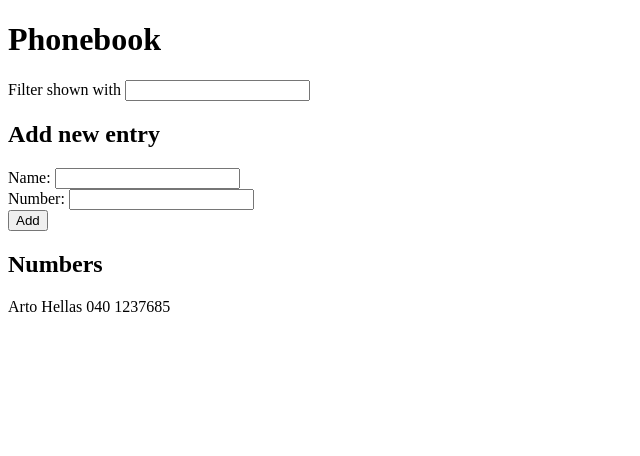
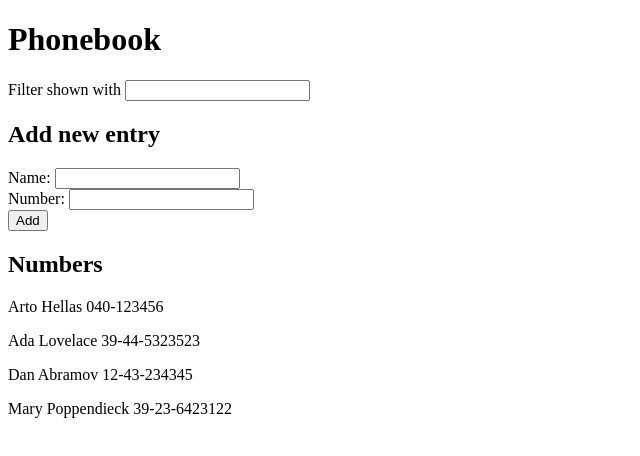
Before and after one commit to silkehof/fullstackopen, a React (Create React App) app in the folder part2/phonebook/: page / in a window 1280 px wide. Shown: the top 456 px of the page, without its empty margins (0-640 px from the left). Built offline with nearby package versions, Linux system fonts and the light colour scheme; data requests are answered from the project's data file.

Commit message:
Add solution for exercise 2_11

```diff
--- /dev/null
+++ b/part2/phonebook/db.json
@@ -0,0 +1,24 @@
+{
+    "persons": [
+        {
+            "name": "Arto Hellas",
+            "number": "040-123456",
+            "id": 1
+        },
+        {
+            "name": "Ada Lovelace",
+            "number": "39-44-5323523",
+            "id": 2
+        },
+        {
+            "name": "Dan Abramov",
+            "number": "12-43-234345",
+            "id": 3
+        },
+        {
+            "name": "Mary Poppendieck",
+            "number": "39-23-6423122",
+            "id": 4
+        }
+    ]
+}
--- a/part2/phonebook/src/App.js
+++ b/part2/phonebook/src/App.js
@@ -1,18 +1,27 @@
-import React, { useState } from 'react'
+import React, { useEffect, useState } from 'react'
+import axios from 'axios'
 import Filter from './components/Filter'
 import PersonForm from './components/PersonForm'
 import Persons from './components/Persons'
 
 const App = () => {
-  const [persons, setPersons] = useState([
-    { name: 'Arto Hellas',
-      number: '040 1237685'
-    }
-  ])
+  const [persons, setPersons] = useState([])
   const [newName, setNewName] = useState('')
   const [newNumber, setNewNumber] = useState('')
   const [filterValue, setFilterValue] = useState('')
   const [showAll, setShowAll] = useState(true)
+
+  const hook = () => {
+    console.log('effect')
+    axios
+      .get('http://localhost:3001/persons')
+      .then(response => {
+        console.log('promise fulfilled')
+        setPersons(response.data)
+      })
+  }
+
+  useEffect(hook, [])
 
   const addName = (event) => {
     event.preventDefault()
```
Also changed, not shown: part2/phonebook/package.json (+6 -1 lines), 2 other files (tests, documents, lock files or other folders).
